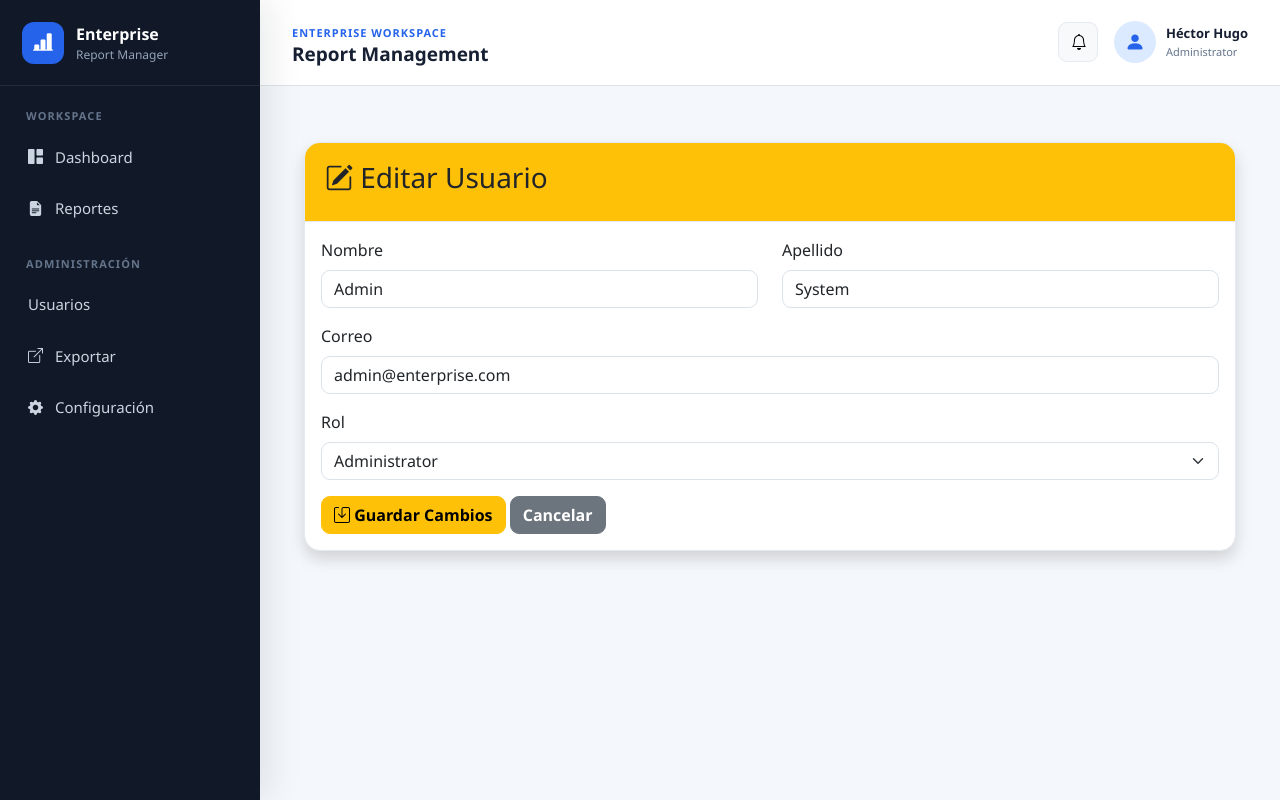
After one commit to hugohdev-13/enterprise-report-manager, a Flask app: page /users/edit/1 in a window 1280 px wide. The commit adds this page. Run offline with Flask 3, Linux system fonts and the light colour scheme; a user stored in the database is signed in.

Commit message:
Implement role-based access control for user management

```diff
--- a/repositories/user_repository.py
+++ b/repositories/user_repository.py
@@ -46,3 +46,17 @@ class UserRepository:
     def count():
         """Return total users."""
         return User.query.count()
+    @staticmethod
+    def deactivate(user):
+
+        user.is_active = False
+
+        db.session.commit()
+
+
+    @staticmethod
+    def activate(user):
+
+        user.is_active = True
+
+        db.session.commit()
--- a/routes/users.py
+++ b/routes/users.py
@@ -1,6 +1,9 @@
 from flask import Blueprint, render_template
 from services.user_service import UserService
 from flask import request, redirect, flash
+from flask_login import login_required
+from utils.decorators import role_required
+
 
 users_bp = Blueprint(
     "users",
@@ -10,6 +13,8 @@ users_bp = Blueprint(
 
 
 @users_bp.route("/")
+@login_required
+@role_required("Administrator")
 def index():
 
     users = UserService.get_users()
@@ -20,6 +25,9 @@ def index():
     )
 
 @users_bp.route("/create", methods=["GET", "POST"])
+@login_required
+@role_required("Administrator")
+
 def create():
 
     if request.method == "POST":
@@ -37,3 +45,53 @@ def create():
         return redirect("/users")
 
     return render_template("users/create.html")
+@users_bp.route("/edit/<int:user_id>", methods=["GET", "POST"])
+@login_required
+@role_required("Administrator")
+def edit(user_id):
+
+    user = UserService.get_user(user_id)
+
+    if user is None:
+        flash("Usuario no encontrado.", "danger")
+        return redirect("/users")
+
+    if request.method == "POST":
+
+        UserService.update_user(
+            user_id=user.id,
+            first_name=request.form["first_name"],
+            last_name=request.form["last_name"],
+            email=request.form["email"],
+            role=request.form["role"]
+        )
+
+        flash("Usuario actualizado correctamente.", "success")
+
+        return redirect("/users")
+
+    return render_template(
+        "users/edit.html",
+        user=user
+    )
+@users_bp.route("/deactivate/<int:user_id>")
+@login_required
+@role_required("Administrator")
+def deactivate(user_id):
+
+    UserService.deactivate_user(user_id)
+
+    flash("Usuario desactivado correctamente.", "warning")
+
+    return redirect("/users")
+
+@users_bp.route("/activate/<int:user_id>")
+@login_required
+@role_required("Administrator")
+def activate(user_id):
+
+    UserService.activate_user(user_id)
+
+    flash("Usuario activado correctamente.", "success")
+
+    return redirect("/users")
--- a/services/user_service.py
+++ b/services/user_service.py
@@ -8,22 +8,18 @@ class UserService:
 
     @staticmethod
     def get_users():
-        """Return all users."""
         return UserRepository.get_all()
 
     @staticmethod
     def get_user(user_id):
-        """Return one user by ID."""
         return UserRepository.get(user_id)
 
     @staticmethod
     def total_users():
-        """Return total users."""
         return UserRepository.count()
 
     @staticmethod
     def create_admin():
-        """Create the default administrator if it doesn't exist."""
 
         if UserRepository.exists():
             return
@@ -33,25 +29,22 @@ class UserService:
             last_name="System",
             email="admin@enterprise.com",
             password_hash=generate_password_hash("admin123"),
-            role="Administrator"
+            role="Administrator",
+            is_active=True
         )
 
         UserRepository.create(admin)
 
-        print("✔ Usuario administrador creado")
-
     @staticmethod
     def create_user(first_name, last_name, email, password, role):
-        """Create a new user."""
-
-        password_hash = generate_password_hash(password)
 
         user = User(
             first_name=first_name,
             last_name=last_name,
             email=email,
-            password_hash=password_hash,
-            role=role
+            password_hash=generate_password_hash(password),
+            role=role,
+            is_active=True
         )
 
         UserRepository.create(user)
@@ -60,7 +53,6 @@ class UserService:
 
     @staticmethod
     def update_user(user_id, first_name, last_name, email, role):
-        """Update user information."""
 
         user = UserRepository.get(user_id)
 
@@ -78,7 +70,6 @@ class UserService:
 
     @staticmethod
     def delete_user(user_id):
-        """Delete a user."""
 
         user = UserRepository.get(user_id)
 
@@ -86,8 +77,7 @@ class UserService:
             UserRepository.delete(user)
 
     @staticmethod
-    def authenticate(email: str, password: str):
-        """Authenticate a user."""
+    def authenticate(email, password):
 
         user = UserRepository.get_by_email(email)
 
@@ -98,3 +88,27 @@ class UserService:
             return user
 
         return None
+
+    @staticmethod
+    def deactivate_user(user_id):
+
+        user = UserRepository.get(user_id)
+
+        if user is None:
+            return False
+
+        UserRepository.deactivate(user)
+
+        return True
+
+    @staticmethod
+    def activate_user(user_id):
+
+        user = UserRepository.get(user_id)
+
+        if user is None:
+            return False
+
+        UserRepository.activate(user)
+
+        return True
--- a/templates/partials/sidebar.html
+++ b/templates/partials/sidebar.html
@@ -25,9 +25,15 @@
         </a>
 
         <span class="nav-label mt-4">Administración</span>
+        {% if current_user.role=="Administrator" %}
+
         <a href="/users">
-            <i class="bi bi-people"></i>
-            Usuarios
+
+        Usuarios
+
+        </a>
+
+        {% endif %}
         </a>
         <a href="#"><i class="bi bi-box-arrow-up-right"></i> Exportar</a>
         <a href="#"><i class="bi bi-gear-fill"></i> Configuración</a>
--- /dev/null
+++ b/templates/users/edit.html
@@ -0,0 +1,108 @@
+{% extends "base.html" %}
+
+{% block content %}
+
+<div class="container mt-4">
+
+    <div class="card shadow">
+
+        <div class="card-header bg-warning text-dark">
+            <h3>
+                <i class="bi bi-pencil-square"></i>
+                Editar Usuario
+            </h3>
+        </div>
+
+        <div class="card-body">
+
+            <form method="POST">
+
+                <div class="row">
+
+                    <div class="col-md-6 mb-3">
+
+                        <label class="form-label">Nombre</label>
+
+                        <input
+                            type="text"
+                            class="form-control"
+                            name="first_name"
+                            value="{{ user.first_name }}"
+                            required>
+
+                    </div>
+
+                    <div class="col-md-6 mb-3">
+
+                        <label class="form-label">Apellido</label>
+
+                        <input
+                            type="text"
+                            class="form-control"
+                            name="last_name"
+                            value="{{ user.last_name }}"
+                            required>
+
+                    </div>
+
+                </div>
+
+                <div class="mb-3">
+
+                    <label class="form-label">Correo</label>
+
+                    <input
+                        type="email"
+                        class="form-control"
+                        name="email"
+                        value="{{ user.email }}"
+                        required>
+
+                </div>
+
+                <div class="mb-3">
+
+                    <label class="form-label">Rol</label>
+
+                    <select class="form-select" name="role">
+
+                        <option value="Administrator"
+                            {% if user.role == "Administrator" %}selected{% endif %}>
+                            Administrator
+                        </option>
+
+                        <option value="Analyst"
+                            {% if user.role == "Analyst" %}selected{% endif %}>
+                            Analyst
+                        </option>
+
+                        <option value="Viewer"
+                            {% if user.role == "Viewer" %}selected{% endif %}>
+                            Viewer
+                        </option>
+
+                    </select>
+
+                </div>
+
+                <button class="btn btn-warning">
+                    <i class="bi bi-save"></i>
+                    Guardar Cambios
+                </button>
+
+                <a href="{{ url_for('users.index') }}"
+                   class="btn btn-secondary">
+
+                    Cancelar
+
+                </a>
+
+            </form>
+
+        </div>
+
+    </div>
+
+</div>
+
+{% endblock %}
--- /dev/null
+++ b/utils/decorators.py
@@ -0,0 +1,33 @@
+from functools import wraps
+
+from flask import flash
+from flask import redirect
+from flask import url_for
+
+from flask_login import current_user
+
+
+def role_required(*roles):
+
+    def decorator(view):
+
+        @wraps(view)
+
+        def wrapped(*args, **kwargs):
+
+            if current_user.role not in roles:
+
+                flash(
+                    "No tienes permisos.",
+                    "danger"
+                )
+
+                return redirect(
+                    url_for("home.index")
+                )
+
+            return view(*args, **kwargs)
+
+        return wrapped
+
+    return decorator
```
Also changed, not shown: templates/users/index.html (+60 -1 lines).
